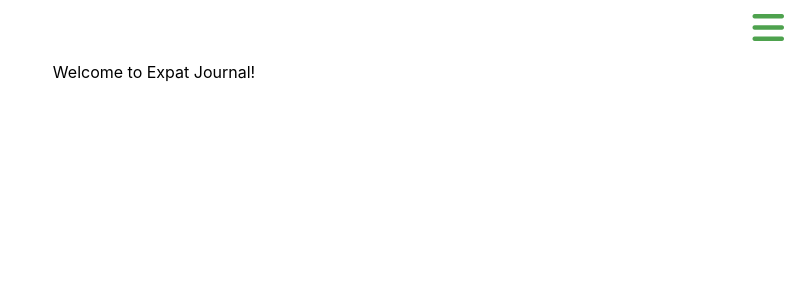
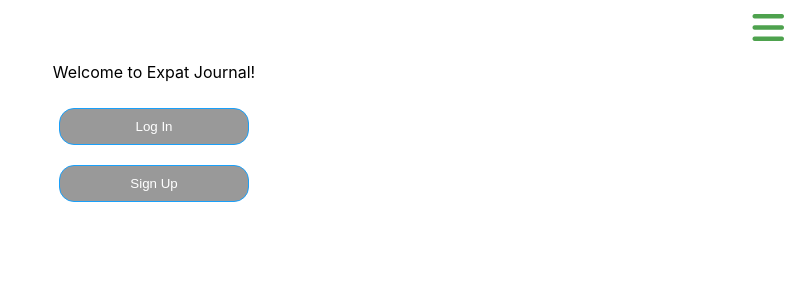
Before and after one commit to ExpatJournal/Front-End, a React (Create React App) app in the folder expat-journal/: page / in a window 1280 px wide. Shown: the top 300 px of the page, without its empty margins (486-1280 px from the left). Built offline with nearby package versions, Linux system fonts and the light colour scheme; no server answers.

Commit message:
Basic welcome page done

```diff
--- a/expat-journal/src/App.css
+++ b/expat-journal/src/App.css
@@ -211,3 +211,9 @@
 .explore-header {
   text-align: center;
 }
+
+.welcome-btns {
+  display: flex;
+  flex-direction: column;
+  align-items: center;
+}
--- a/expat-journal/src/components/LoggedInNav.js
+++ b/expat-journal/src/components/LoggedInNav.js
@@ -14,7 +14,6 @@ const LoggedInNav = (props) => {
     <div className="burger-menu">
       <i className="fas fa-bars " onClick={handleClick}></i>
       <div className="menu-wrapper">
-
         <div className ={menu ? "menu toggled" : "menu"}>
           <p onClick={handleClick}><Link to="/profile"
           style={{ textDecoration: 'none', color: 'white'  }}>
--- a/expat-journal/src/components/Welcome.js
+++ b/expat-journal/src/components/Welcome.js
@@ -7,6 +7,14 @@ return(
   <div className="welcome-wrapper">
     <HamburgerNav />
       <p>Welcome to Expat Journal!</p>
+      <div className="welcome-btns">
+        <button className="btn"><Link style={{    textDecoration: 'none', color: 'white' }} to="/log0in">
+          Log In
+        </Link></button>
+        <button className="btn"><Link style={{ textDecoration: 'none', color: 'white' }} to="/signup">
+          Sign Up
+        </Link></button>
+      </div>
   </div>
   )
 }
```
Also changed, not shown: 1 other file (tests, documents, lock files or other folders).
